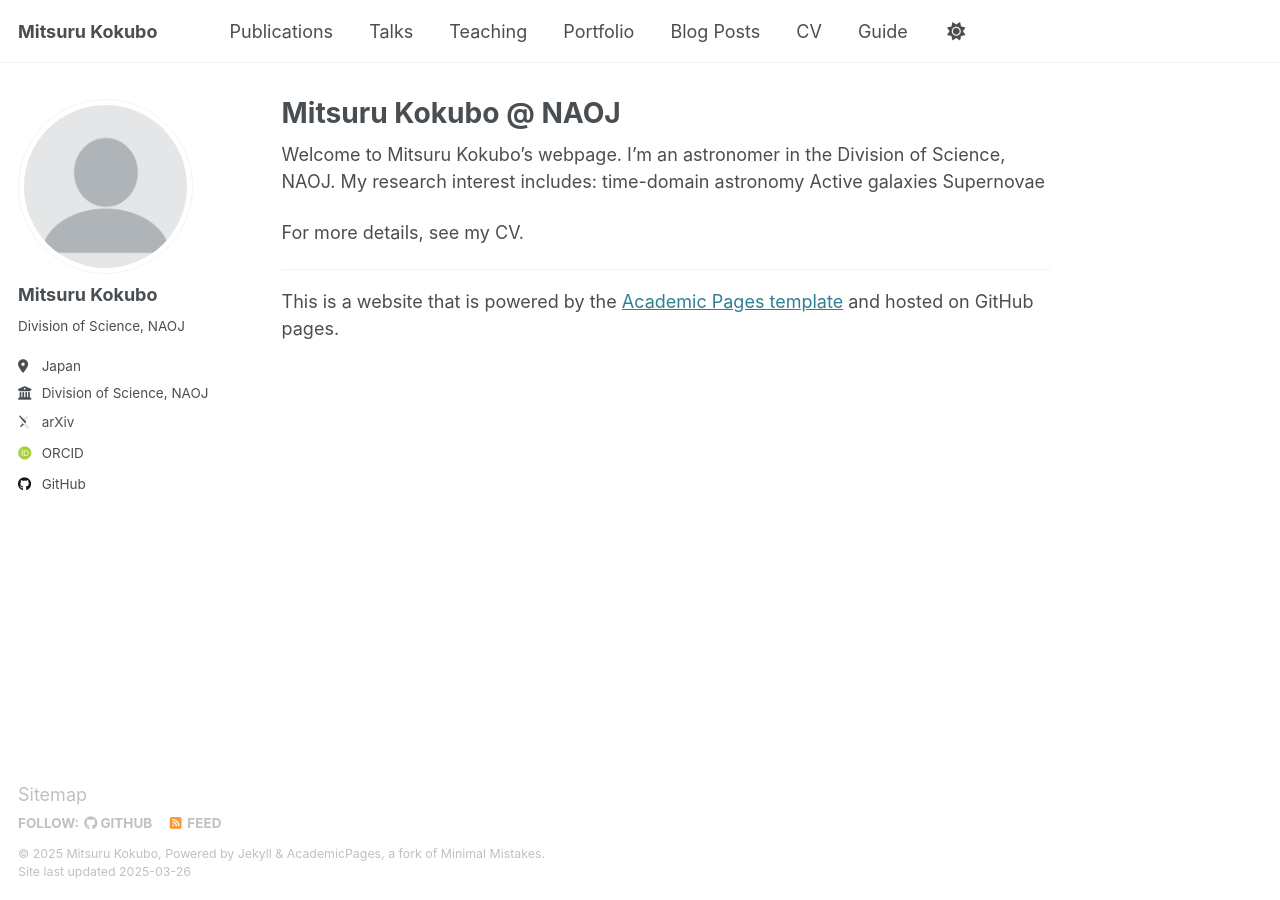
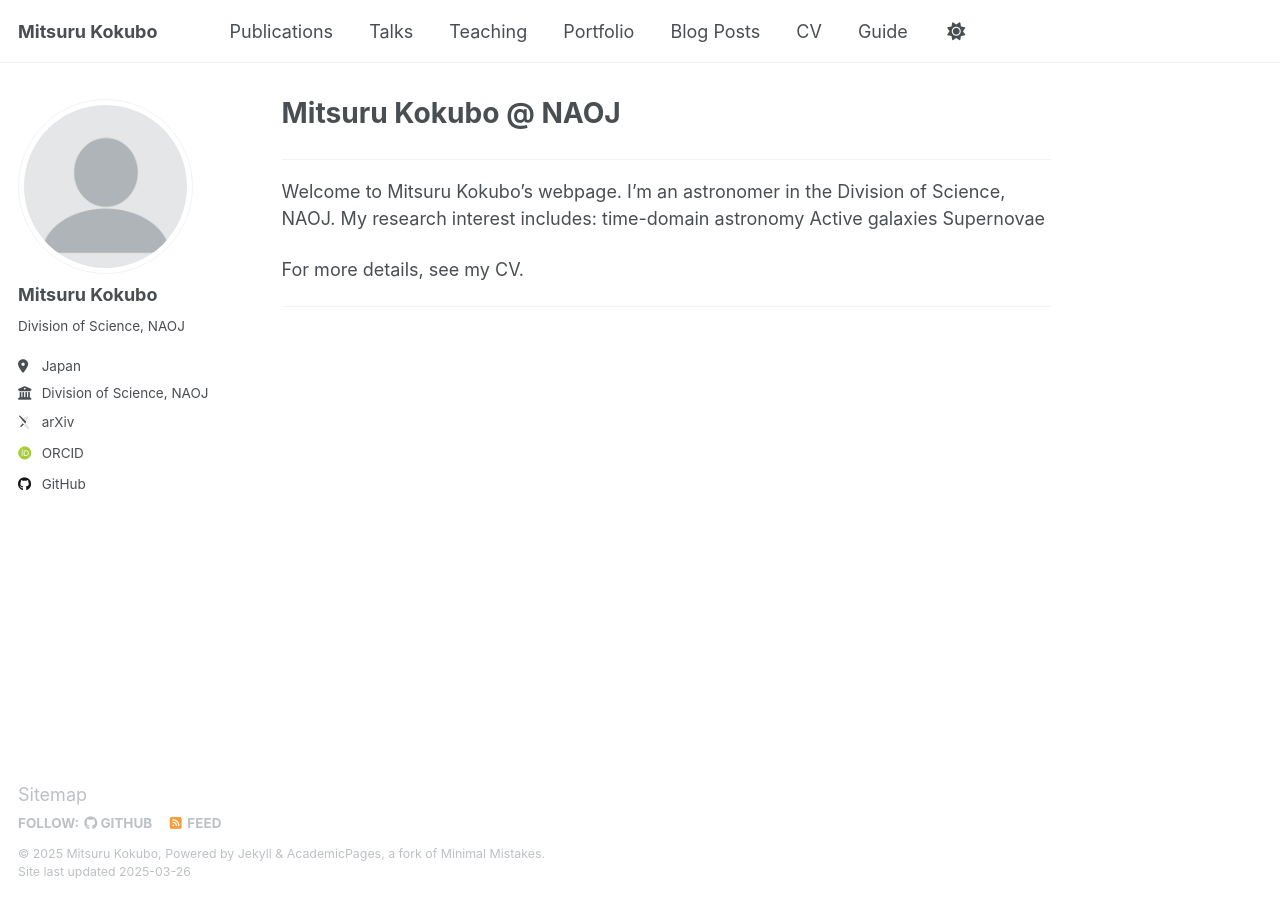
Before and after one commit to mitsurukokubo/mitsurukokubo.github.io, a Jekyll site: the page built from _pages/about.md, in a window 1280 px wide. Built offline with Jekyll 4.4.1, drawn with Linux system fonts in a browser that asks for light colours; some web fonts are replaced.

Commit message:
Update about.md

```diff
--- a/_pages/about.md
+++ b/_pages/about.md
@@ -6,6 +6,8 @@ redirect_from:
   - /about/
   - /about.html
 ---
+
+------
 
 Welcome to Mitsuru Kokubo's webpage.
 I'm an astronomer in the Division of Science, NAOJ.
@@ -17,4 +19,3 @@ My research interest includes:
 For more details, see my CV.
 
 ------
-This is a website that is powered by the [Academic Pages template](https://github.com/academicpages/academicpages.github.io) and hosted on GitHub pages.
```
